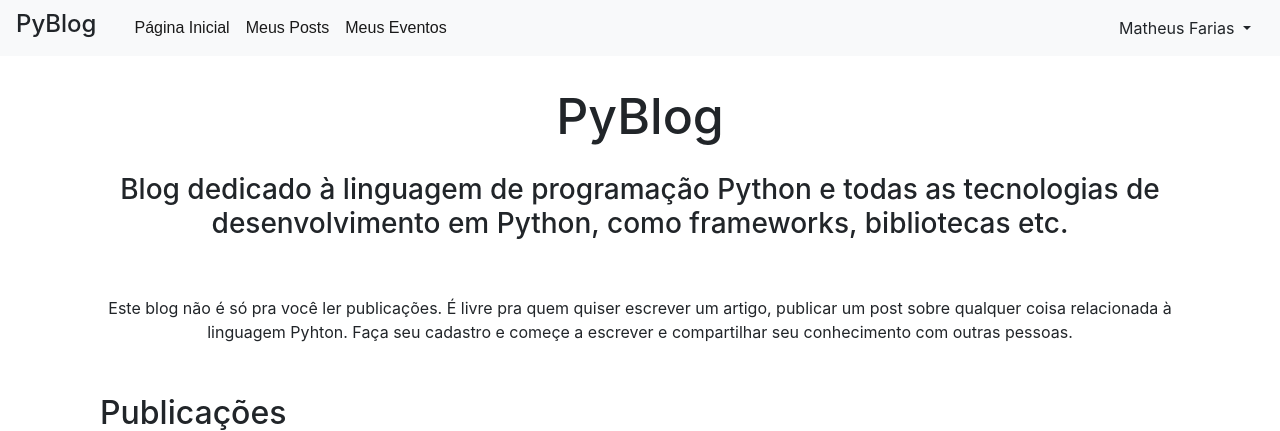
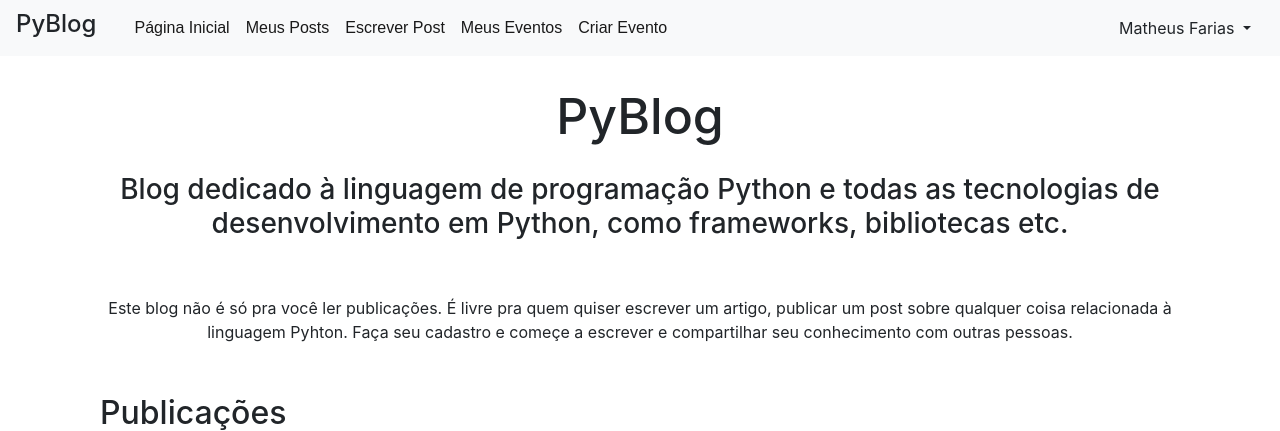
Before and after one commit to matheusfs99/PyBlog, a Django app: page / in a window 1280 px wide. Shown: the top 431 px of the page. Run offline with Django 3.2, Linux system fonts and the light colour scheme; a user stored in the database is signed in; data comes from the database, SQL or seed files in the repository; both versions use the stored data as it was after the commit; some libraries are stand-ins or nearby versions.

```diff
--- a/pyblog/app_pyblog/templates/model-page.html
+++ b/pyblog/app_pyblog/templates/model-page.html
@@ -17,7 +17,13 @@
                 <a class="nav-link" href="/minha_pagina/">Meus Posts </a>
             </li>
             <li class="nav-item active">
+                <a class="nav-link" href="/escrever_publicacao">Escrever Post </a>
+            </li>
+            <li class="nav-item active">
                 <a class="nav-link" href="#">Meus Eventos </a>
+            </li>
+            <li class="nav-item active">
+                <a class="nav-link" href="#">Criar Evento </a>
             </li>
             {% endif %}
         </ul>
```
Also changed, not shown: pyblog/app_pyblog/templates/minha-pagina.html (+14 -9 lines), pyblog/db.sqlite3.
